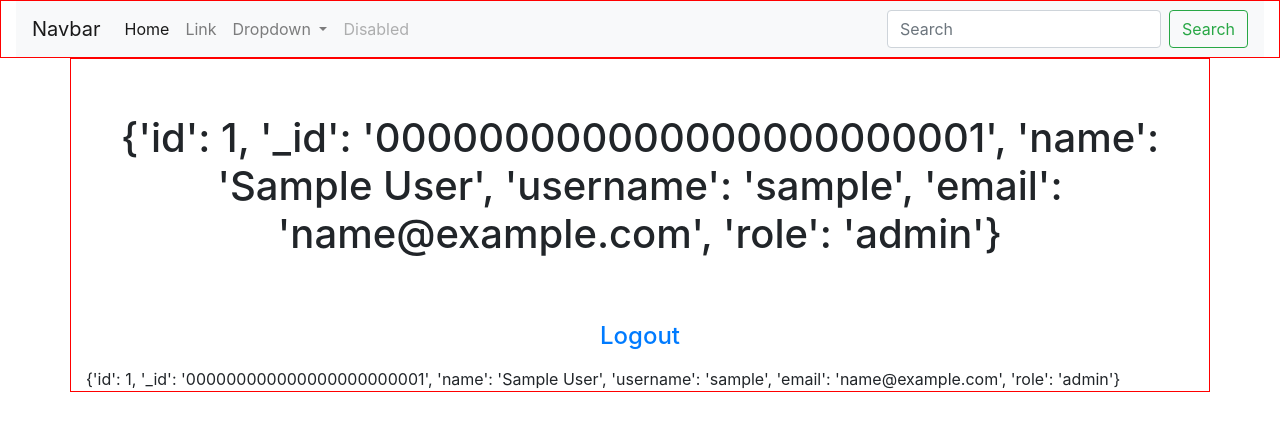
After one commit to Jahanzaib5/bookArhive_Flask-ORM, a Flask app: page /dashboard in a window 1280 px wide. The commit adds this page. Shown: the top 431 px of the page. Run offline with Flask 2, Linux system fonts and the light colour scheme; the visitor is signed in with stand-in values (Sample User, id 1); parts of the project's set-up code (start-up, migrations or seed data) failed here and were passed over; some libraries are stand-ins or nearby versions.

Commit message:
user login is done

```diff
--- a/app.py
+++ b/app.py
@@ -1,14 +1,19 @@
 import os
 import csv
 
-from flask import Flask, session, render_template, request, flash
+from flask import Flask, session, render_template, request, flash, redirect, url_for, g
 from flask_session import Session
 from sqlalchemy import create_engine
 from sqlalchemy.orm import scoped_session, sessionmaker
+from flask_login import login_required, logout_user, current_user, login_user #LoginManager
+
 
 from models import *
 
 app = Flask(__name__)
+app.secret_key = "MynameiskhanandIamnotaterrorist "
+
+#login_manager = LoginManager()
 
 # Tell Flask what SQLAlchemy database to use.
 app.config["SQLALCHEMY_DATABASE_URI"] = "postgres://vfooqegoqbccjs:e04d0b9e1addba9715696c93cbfbe566bd3f56fd36fa2b72bf7a9e6272ea876b@ec2-3-223-21-106.compute-1.amazonaws.com:5432/d92pfdtb7oefek"
@@ -32,6 +37,9 @@
 # Link the Flask app with the database (no Flask app is actually being run yet).
 db.init_app(app)
 
+
+
+
 @app.route("/")
 def index():
     return render_template("index.html")
@@ -52,7 +60,7 @@
 
 	#check if they are not null
 	if(username=='' or email=='' or password==''):
-		return render_template('error.html', message="Please fill all the details")
+		return render_template('error.html', message="Please fill in all the details")
 
 
 	#check if username is already taken
@@ -61,28 +69,73 @@
 		flash("this user name is already taken")
 		return render_template('error.html', message="The user name is already taken, kindly choose another")
 
-	#try:
-	#	name = str(request.form.get('name'))
-	#	email = str(request.form.get('email'))
-	#except:
-	#	return render_template('error.html', message="please fill in the form to signup!")
 
-	#adding user to the database
-	user = Users(username=username, email=email, password=password)
-	db.session.add(user)
-	db.session.commit()
-	return render_template("success.html", message="you have been registred, successfully!")
+	#check if the email is already taken
+	check_email = Users.query.filter_by(email=email).first()
+	if check_email is None:
+		#adding user to the database
+		user = Users(username=username, email=email, password=password)
+		user.set_password(password)#to create hash password
+		db.session.add(user)
+		db.session.commit()
+		#login_user(user) #login as newly create user
+		return render_template("success.html", message="you have been registred, successfully!")
+	else:
+		return render_template('error.html', message="This email is already registered!")
+
 
 
 #to login the user
-@app.route('/sign_in', methods=['POST'])
+@app.route('/sign_in', methods=['GET','POST'])
 def sign_in():
-	username = request.form.get('username')
-	password = request.form.get('password')
+	#if current_user.is_authenticated:
+	#	return render_template('dashboard.html', message='You are already logged in!')
+
+	#creating empty list to store the user for the session
+	#if session.get('username') == None:
+	#	session['username']=[]
+
+	#checkin the credentials and logging the user in
+	if request.method == "POST":
+
+		session.pop('user_id', None)
+
+		username = request.form.get('username')
+		password = request.form.get('password')
+
+		#session['username'].append(username)
+
+		if (username=='' or password=='') == False:
+			user = Users.query.filter_by(username=username).first() #cehck if user exist in the database
+			passw = user.check_password(password) #method we build to check the password and return bool
+			if (user and passw):
+				session['user'] = user
+				#next_page = request.args.get('next')
+				return redirect(url_for('dashboard'))
+			return render_template('error.html', message="Invalid login details")
+		return render_template('error.html', message="Invalid login details")
+	else:
+		if 'user' in session:
+			return render_template("dashboard.html")
+		return render_template('error.html', message="Please fill in the details")
+	return render_template('error.html', message="Please fill in the details")
+
+
+@app.route('/dashboard')
+def dashboard():
+	if 'user' in session:
+		user = session['user']
+		return render_template("dashboard.html", message=user)
+	else:
+		return render_template('error.html', message="Login failed")
 
 
 
-
+@app.route('/logout')
+def logout():
+	session.clear()
+	session.pop('user ', None)
+	return redirect(url_for('index'))
 
 
 
@@ -109,5 +162,5 @@
 if __name__ == "__main__":
   # Allows for command line interaction with Flask application
   with app.app_context():
-    main()
-    #main_2()
+    #main()
+    main_2()
--- a/models.py
+++ b/models.py
@@ -18,8 +18,12 @@
 
 
   def check_password(self, password):
-  	'''unhash the hashed password---returns bool value'''
+  	'''unhash the hashed password and checks it---returns bool value'''
   	return check_password_hash(self.password, password)
+
+  def get_user_id(self):
+    return self.id
+
 
   def __repr__(self):
   	return '<User {}>'.format(self.username)
--- /dev/null
+++ b/templates/dashboard.html
@@ -0,0 +1,11 @@
+{%extends "layout.html"%}
+
+{%block header%}
+	<h1 style="margin-top: 5%; margin-bottom: 5%; text-align: center;">{{message}}</h1>
+{%endblock%}
+
+{%block body%}
+	<h4><a style="text-align: center;" class="nav-link" href="{{url_for('logout')}}">Logout</a></h4>
+	{{message}}
+
+{%endblock%}
--- a/templates/index.html
+++ b/templates/index.html
@@ -5,7 +5,7 @@
 {%endblock%}
 
 {%block body%}
-	<form action="{{url_for(sign_in)}}" method="post" style="width: 40%; border-radius: 5px; border: 2px solid black; margin: auto; text-align: center;">
+	<form action="{{url_for('sign_in')}}" method="post" style="width: 40%; border-radius: 5px; border: 2px solid black; margin: auto; text-align: center;">
 	  <div class="form-group">
 	    <label for="exampleInputEmail1" style="margin-top: 2%">username</label>
 	    <input name="username" type="text" class="form-control" id="exampleInputEmail1" aria-describedby="emailHelp">
```
Also changed, not shown: 2 other files.
